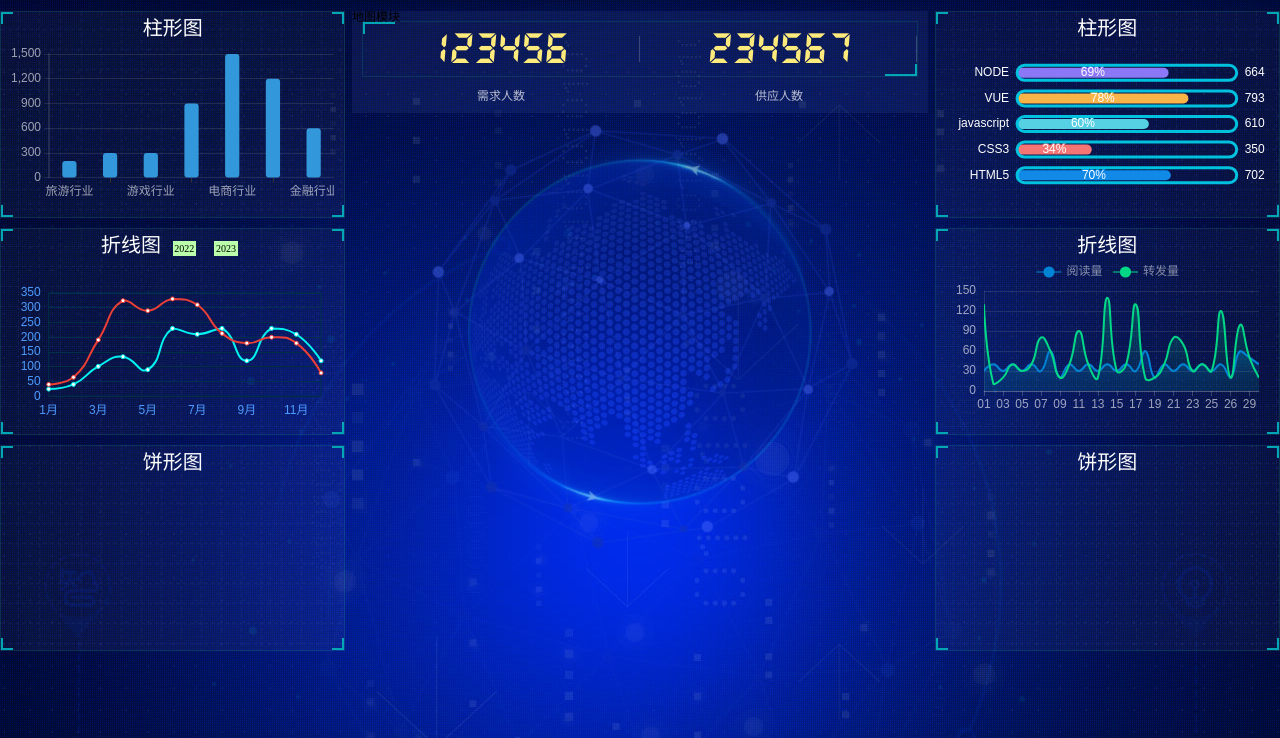
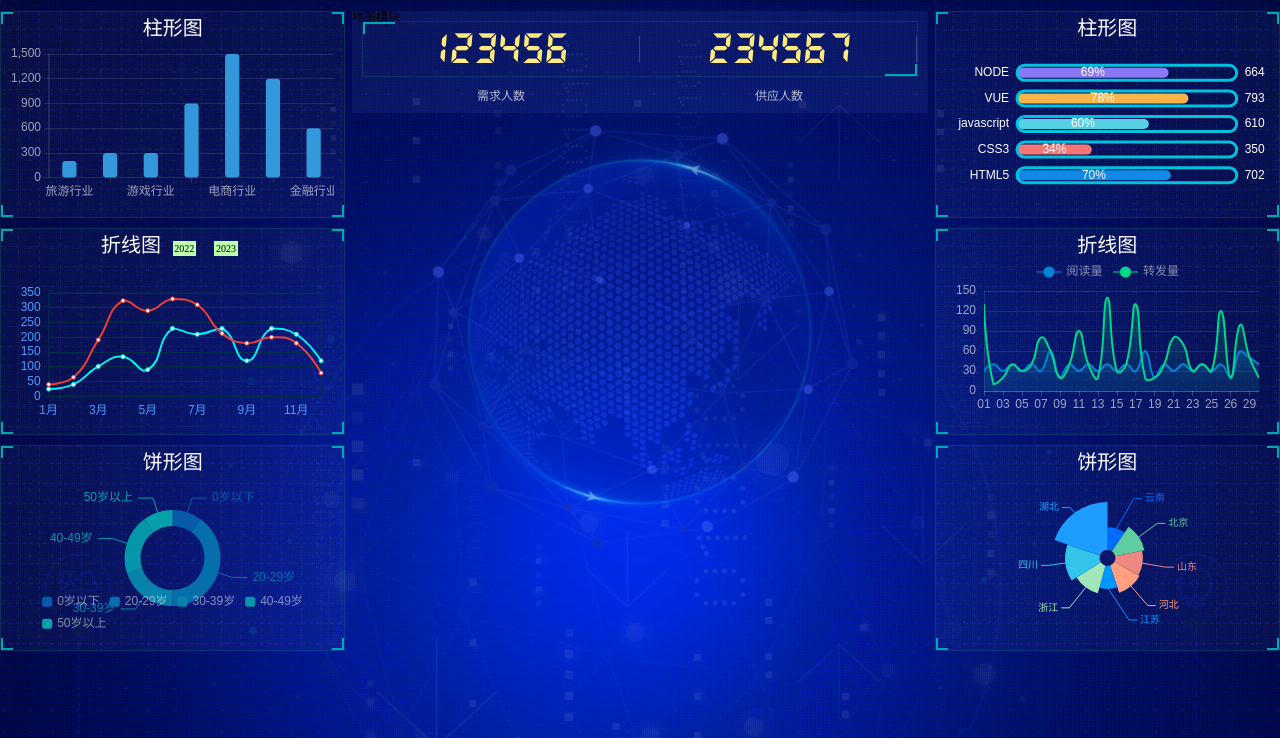
Before and after one commit to weiyuewang14/echartsDemo, a plain HTML site: page index.html in a window 1280 px wide. Shown: the part 62-800 px from the top of the page. Drawn offline with Linux system fonts and the light colour scheme.

Commit message:
the pie chart completed

```diff
--- a/index.html
+++ b/index.html
@@ -99,7 +99,7 @@
                 <div class="chart"></div>
                 <div class="panel-footer"></div>
             </div>
-            <div class="panel pie">
+            <div class="panel pie2">
                 <h2>饼形图</h2>
                 <div class="chart"></div>
                 <div class="panel-footer"></div>
--- a/js/index.js
+++ b/js/index.js
@@ -304,7 +304,7 @@
             {
                 type: 'category',
                 boundaryGap: false,
-                data: [ "01","02","03","04","05","06","07","08","09","10","11","12","13","14","15","16","17","18","19","20","21","22","23","24","25","26","26","28","29","30"],
+                data: ["01", "02", "03", "04", "05", "06", "07", "08", "09", "10", "11", "12", "13", "14", "15", "16", "17", "18", "19", "20", "21", "22", "23", "24", "25", "26", "26", "28", "29", "30"],
                 axisLabel: {
                     textStyle: {
                         color: "rgba(255,255,255,.6)",
@@ -351,7 +351,7 @@
                 emphasis: {
                     focus: 'series'
                 },
-                data: [ 30, 40, 30, 40,30, 40, 30,60,20, 40, 30, 40, 30, 40,30, 40, 30,60,20, 40, 30, 40, 30, 40,30, 40, 20,60,50, 40],
+                data: [30, 40, 30, 40, 30, 40, 30, 60, 20, 40, 30, 40, 30, 40, 30, 40, 30, 60, 20, 40, 30, 40, 30, 40, 30, 40, 20, 60, 50, 40],
                 // 单独修改线的样式
                 lineStyle: {
                     color: "#0184d5",
@@ -439,7 +439,7 @@
                 },
                 // 开始不显示拐点， 鼠标经过显示
                 showSymbol: false,
-                data: [ 130, 10, 20, 40,30, 40, 80,60,20, 40, 90, 40,20, 140,30, 40, 130,20,20, 40, 80, 70, 30, 40,30, 120, 20,99,50, 20]
+                data: [130, 10, 20, 40, 30, 40, 80, 60, 20, 40, 90, 40, 20, 140, 30, 40, 130, 20, 20, 40, 80, 70, 30, 40, 30, 120, 20, 99, 50, 20]
             }
         ]
     };
@@ -452,3 +452,109 @@
         myChart.resize();
     })
 })();
+
+// 第一个饼状图
+(function () {
+    // 实例化对象
+    var myChart = echarts.init(document.querySelector('.pie .chart'));
+    // 指定配置项
+    var option = {
+        tooltip: {
+            trigger: 'item'
+        },
+        legend: {
+            bottom: '2%',
+            itemWidth: 10,
+            itemHeight: 10,
+            textStyle: {
+                color: "rgba(255,255,255,.5)",
+                fontSize: "12"
+            },
+            // data: ["0岁以下", "20-29岁", "30-39岁", "40-49岁", "50岁以上"],
+        },
+        series: [
+            {
+                name: '年龄分布',
+                type: 'pie',
+                center: ['50%', '50%'],
+                radius: ['40%', '60%'],
+                avoidLabelOverlap: false,
+                label: {
+                    show: true
+                },
+                labelLine: {
+                    show: true
+                },
+                data: [
+                    { value: 1, name: "0岁以下" },
+                    { value: 4, name: "20-29岁" },
+                    { value: 2, name: "30-39岁" },
+                    { value: 2, name: "40-49岁" },
+                    { value: 1, name: "50岁以上" }
+                ],
+                color: [
+                    "#065aab",
+                    "#066eab",
+                    "#0682ab",
+                    "#0696ab",
+                    "#06a0ab",
+                ]
+            }
+        ]
+    };
+
+    myChart.setOption(option);
+
+    window.addEventListener('resize', function () {
+        myChart.resize();
+    })
+})();
+
+// 第二个饼状图
+(function () {
+    // 初始化实例
+    var myChart = echarts.init(document.querySelector('.pie2 .chart'))
+
+    // 配置项
+    var option = {
+        series: [
+            {
+                name: '地区分布',
+                type: 'pie',
+                radius: ['10%', '70%'],
+                center: ['50%', '50%'],
+                roseType: 'radius',
+                label: {
+                    fontSize: 10
+                },
+                // 引导线调整
+                labelLine: {
+                    // 连接扇形图线长
+                    length: 6,
+                    // 连接文字线长
+                    length2: 8
+                },
+                itemStyle: {
+                    borderRadius: 8
+                },
+                data: [
+                    { value: 20, name: '云南' },
+                    { value: 26, name: '北京' },
+                    { value: 24, name: '山东' },
+                    { value: 25, name: '河北' },
+                    { value: 20, name: '江苏' },
+                    { value: 25, name: '浙江' },
+                    { value: 30, name: '四川' },
+                    { value: 42, name: '湖北' }
+                ],
+                color: ['#006cff', '#60cda0', '#ed8884', '#ff9f7f', '#0096ff', '#9fe6b8', '#32c5e9', '#1d9dff'],
+            }
+        ]
+    };
+    // 绑定
+    myChart.setOption(option);
+    //自适应
+    window.addEventListener('resize', function () {
+        myChart.resize();
+    })
+})();
```
